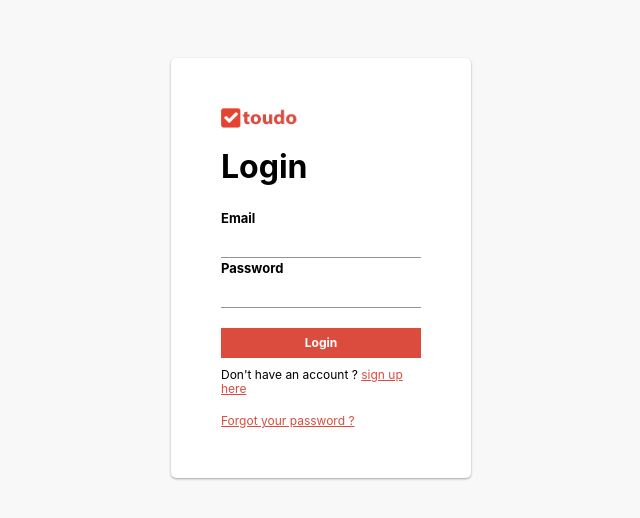
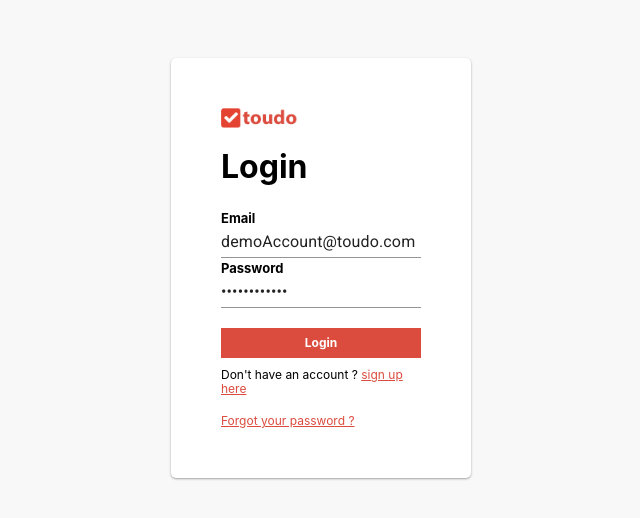
Before and after one commit to vincentportier/toudo, a React (Create React App) app: page /login in a window 1280 px wide. Shown: the part 132-650 px from the top of the page, without its empty margins (319-959 px from the left). Built offline with nearby package versions, Linux system fonts and the light colour scheme; no server answers.

Commit message:
added demo credentials

```diff
--- a/src/pages/login.js
+++ b/src/pages/login.js
@@ -15,8 +15,8 @@ import { validateLoginData } from "../Helpers/validators";
 
 export const Login = () => {
   const [state, setState] = useState({
-    email: "",
-    password: "",
+    email: "demoAccount@toudo.com",
+    password: "demopassword",
     errors: {},
   });
 
```
